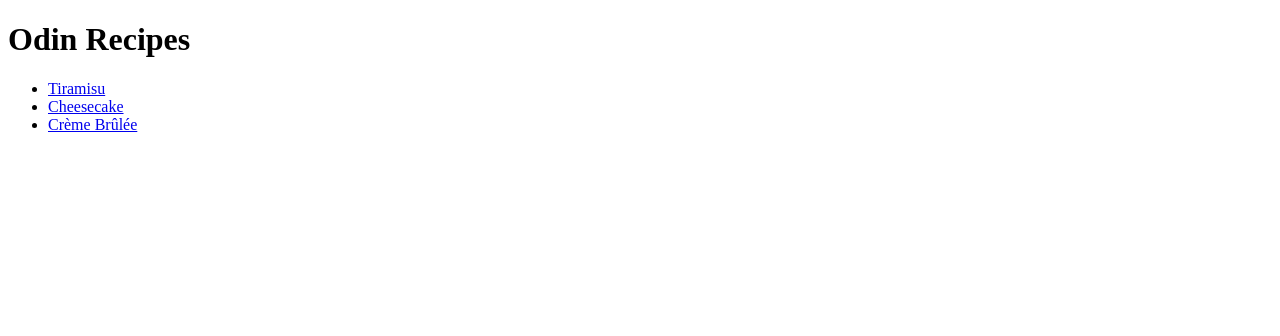
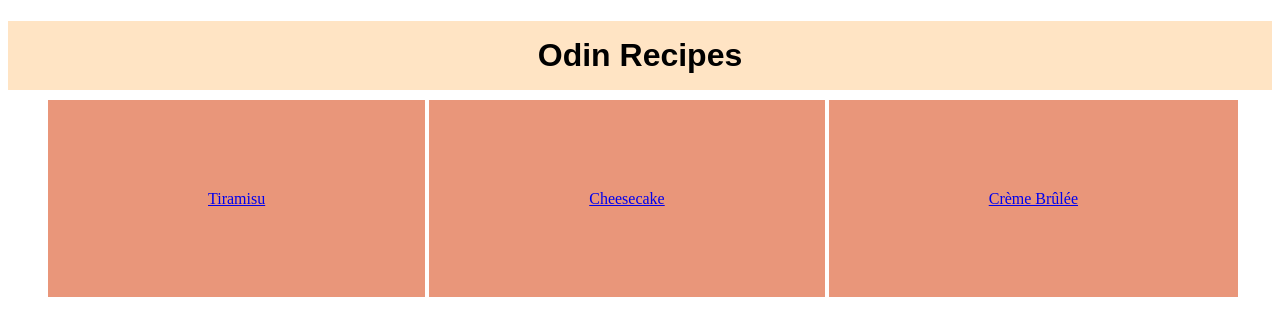
Before and after one commit to petkofule-jpg/odin-recipes, a plain HTML site: page index.html in a window 1280 px wide. Drawn offline with Linux system fonts and the light colour scheme.

Commit message:
Created styles.css and linked it with index.html

```diff
--- a/index.html
+++ b/index.html
@@ -4,6 +4,7 @@
     <meta charset="UTF-8">
     <meta name="viewport" content="width=device-width, initial-scale=1.0">
     <title>Odin Recipes</title>
+    <link rel="stylesheet" href="styles.css">
 </head>
 <body>
     <h1>Odin Recipes</h1>
--- /dev/null
+++ b/styles.css
@@ -0,0 +1,13 @@
+h1 {
+    font-family: Arial, Helvetica, sans-serif;
+    background-color: bisque;
+    padding: 16px;
+    text-align: center;
+    margin-bottom: 100px;
+}
+
+li {
+    display: inline;
+    background-color: darksalmon;
+    padding: 90px 160px;
+}
```
